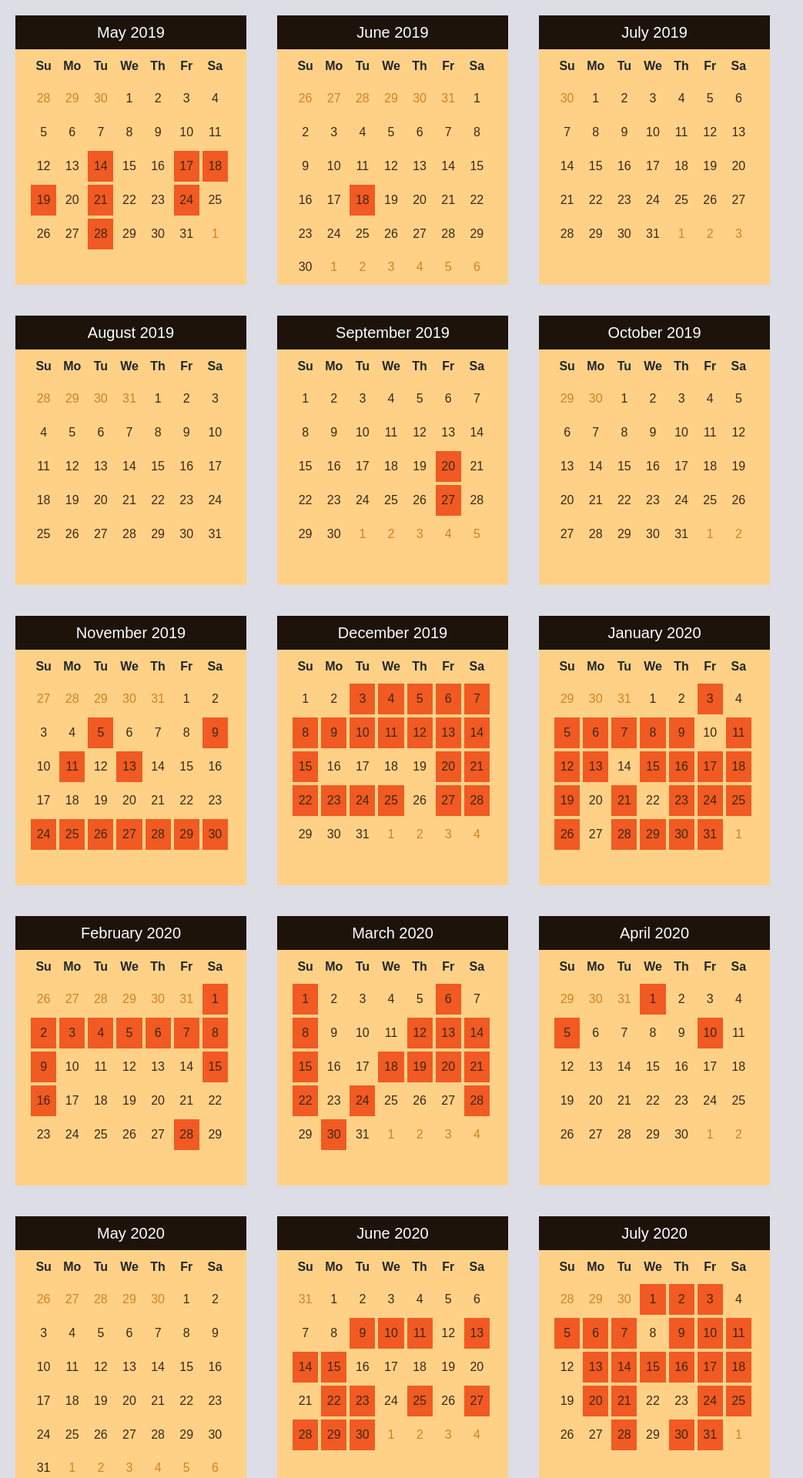
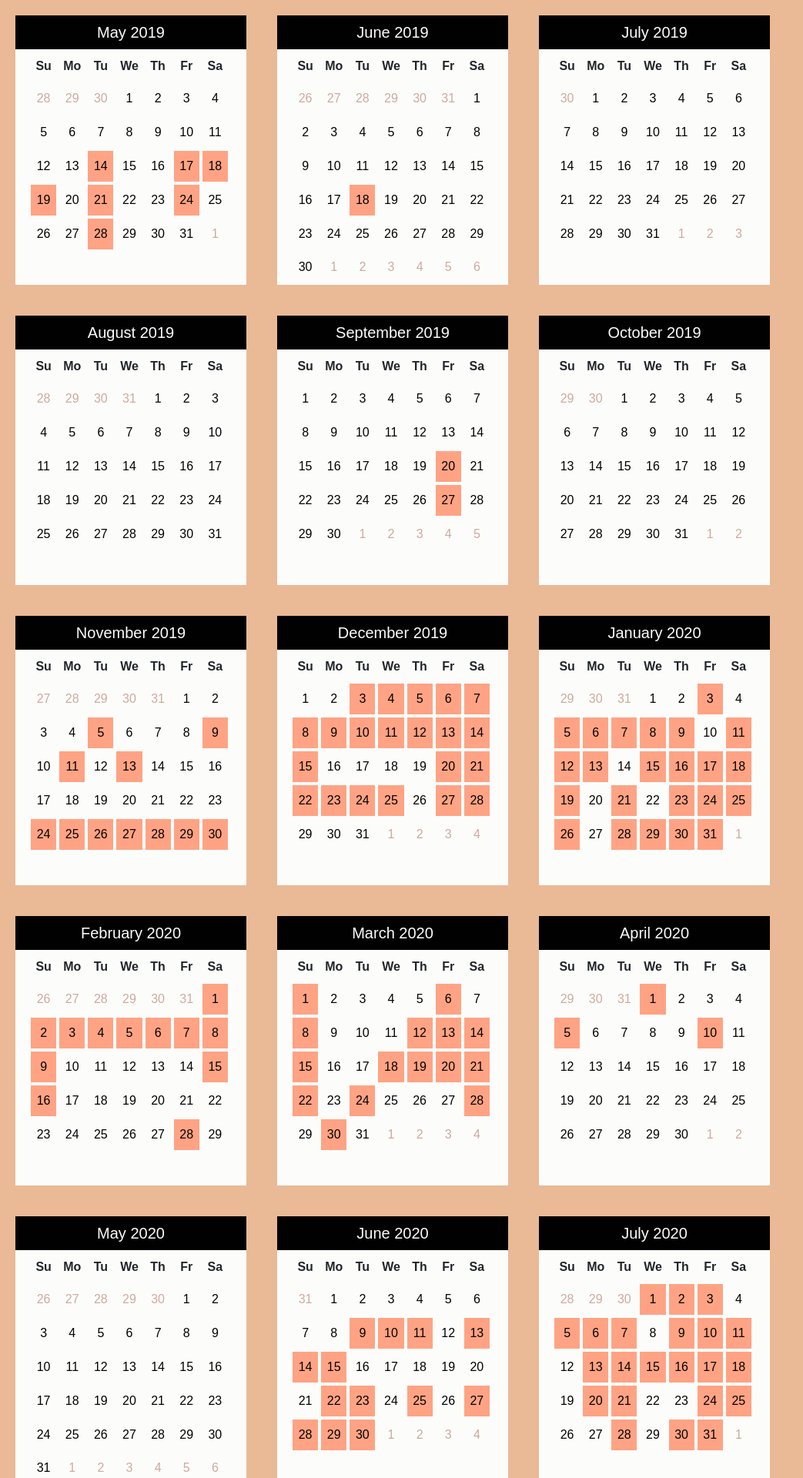
Before and after one commit to iamvickynguyen/Kattis-Performace-Tracker, a Flask app: template templates/stats.html in a window 1280 px wide. Shown: the top 1920 px of the page at 77% size, without its empty margins (0-1043 px from the left). Run offline with Flask 2, Linux system fonts and the light colour scheme; the template is opened without the code that fills it, so the values that code supplies are empty; data comes from the database, SQL or seed files in the repository; some libraries are stand-ins or nearby versions.

Commit message:
change theme color to salmon black

```diff
--- a/static/calendarize/html/calendarize.css
+++ b/static/calendarize/html/calendarize.css
@@ -1,7 +1,7 @@
 .month {
 	width: 300px;
 	padding: 20px;
-	background: #FED187;
+	background: var(--calendar-background);
 	position: relative;
 	overflow: hidden;
 	float: left;
@@ -13,8 +13,8 @@
 	text-align: center;
 	margin: -20px -20px 10px -20px;
 	padding: 10px 0;
-	background: #1d130b;
-	color: #FFF;
+	background: var(--calendar-month-background);
+	color: var(--calendar-month);
 }
 
 .day, .dow, .dummy-day {
@@ -32,14 +32,15 @@
 
 .day {
 	cursor: pointer;
-	color: #3C2718;
+	color: var(--calendar-day);
 }
+
 .day.weekend {
 	/* background: rgb(245, 171, 53); */
 }
 
 .day:hover {
-	background: #E6AA60 !important;;
+	background: var(--calendar-day-hover) !important;
 }
 
 .day, .dummy-day {
@@ -49,5 +50,5 @@
 }
 
 .dummy-day {
-	color: #d18222;
+	color: var(--calendar-dummyday);
 }
--- a/static/stats.js
+++ b/static/stats.js
@@ -55,6 +55,6 @@ fetch('/api/statuscountgroupbydate')
             dateDict[e.date] = s.trim();
         });
 
-        calendarize.buildMonthsWithStartAndEndDates(calendar, {'color': 'rgb(241, 90, 34)', 'selectedDates': selectedDates, 'tooltip': dateDict}, minDate, maxDate, getDetailData);
+        calendarize.buildMonthsWithStartAndEndDates(calendar, {'color': '#FFA384', 'selectedDates': selectedDates, 'tooltip': dateDict}, minDate, maxDate, getDetailData);
     })
     .catch(function(error) { console.log(error); })
--- a/static/style.css
+++ b/static/style.css
@@ -1,4 +1,15 @@
+:root {
+    --main-background: #EAB996;
+    --calendar-background: #FCFDFB;
+    --calendar-day: #020102;
+    --calendar-day-hover: #F1ECE4;
+    --calendar-dummyday: #cea99d;
+    --calendar-day-selected: #ABDF9D;
+    --calendar-month:  #FCFDFB;
+    --calendar-month-background: #020102;
+}
+
 html, body {
-	background: #DCDDE5;
+	background: var(--main-background);
 	font-family: sans-serif;
 }
```
